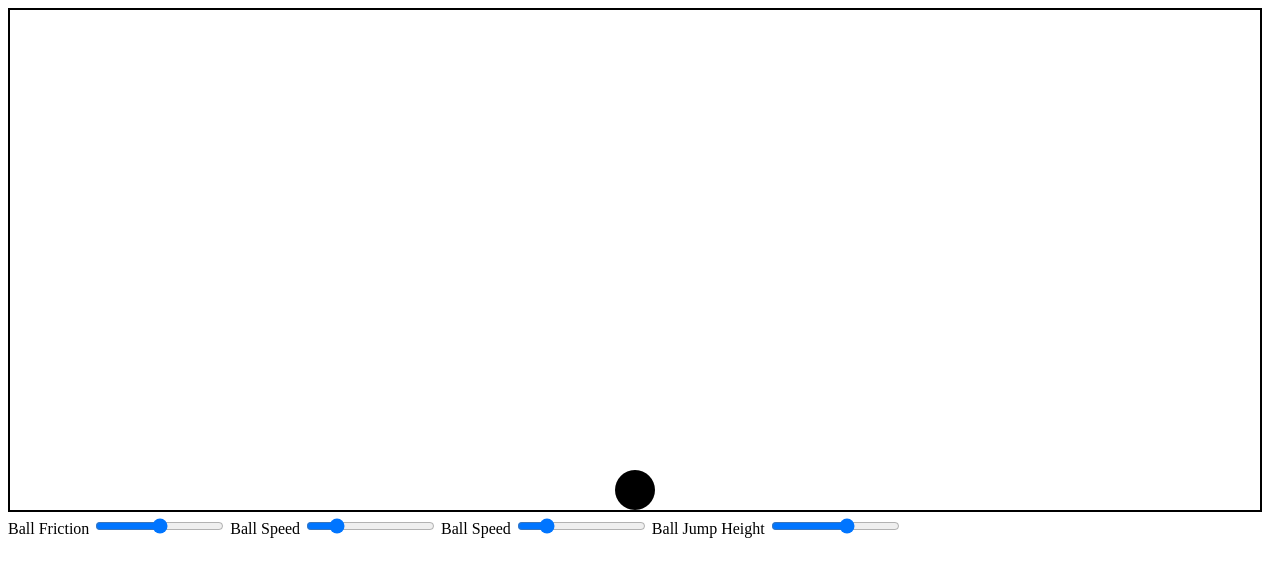
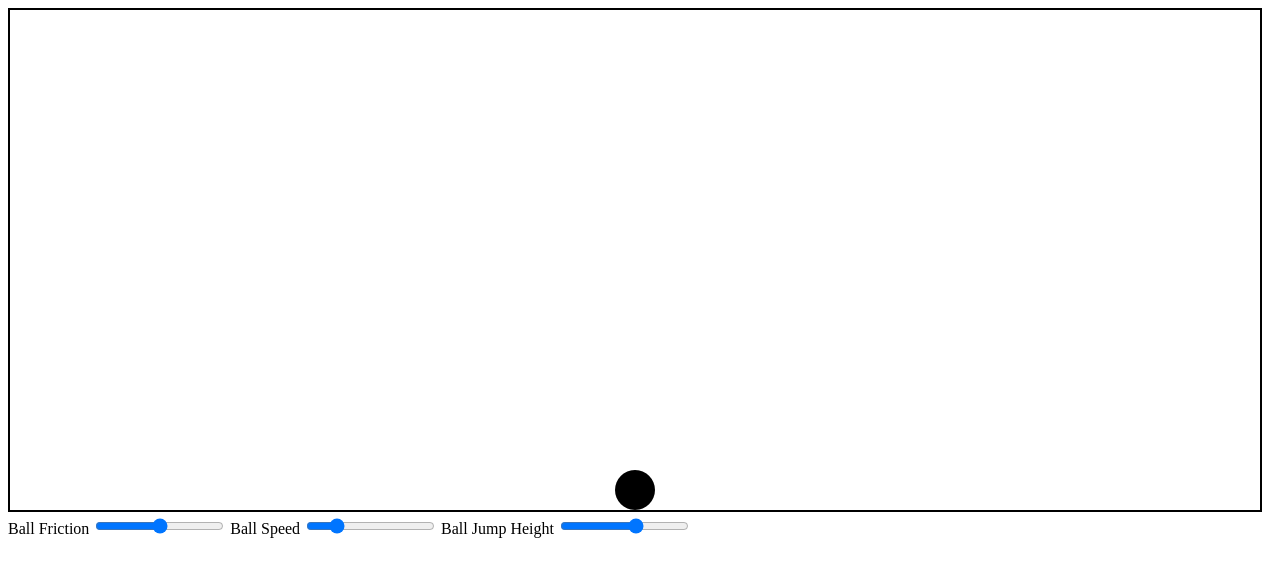
Before and after one commit to MartinTintin3/Gravity, a plain HTML site: page index.html in a window 1280 px wide. Drawn offline with Linux system fonts and the light colour scheme.

Commit message:
Update index.html

```diff
--- a/index.html
+++ b/index.html
@@ -12,8 +12,6 @@
     <input id="ballFriction" type="range" name="ballFriction" min="0" max="1" step="0.1">
     <label for="ballFriction">Ball Speed</label>
     <input id="ballSpeed" type="range" name="ballSpeed" min="0" max="50" step="1" value="10">
-    <label for="ballFriction">Ball Speed</label>
-    <input id="ballSpeed" type="range" name="ballSpeed" min="0" max="50" step="1" value="10">
     <label for="ballFriction">Ball Jump Height</label>
     <input id="ballJumpHeight" type="range" name="ballJumpHeight" min="0" max="50" step="1" value="30">
     <script src="js/ball.js"></script>
```
